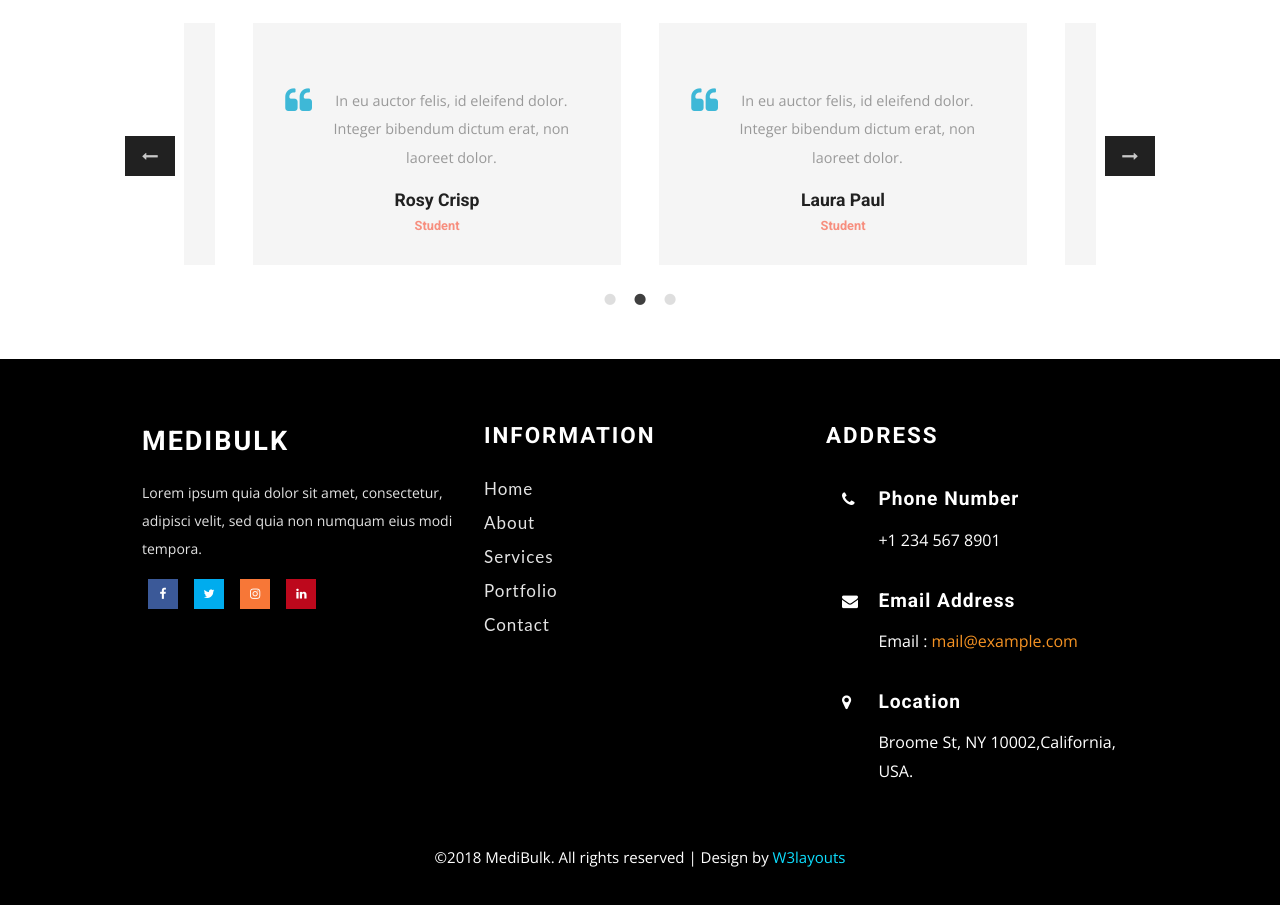
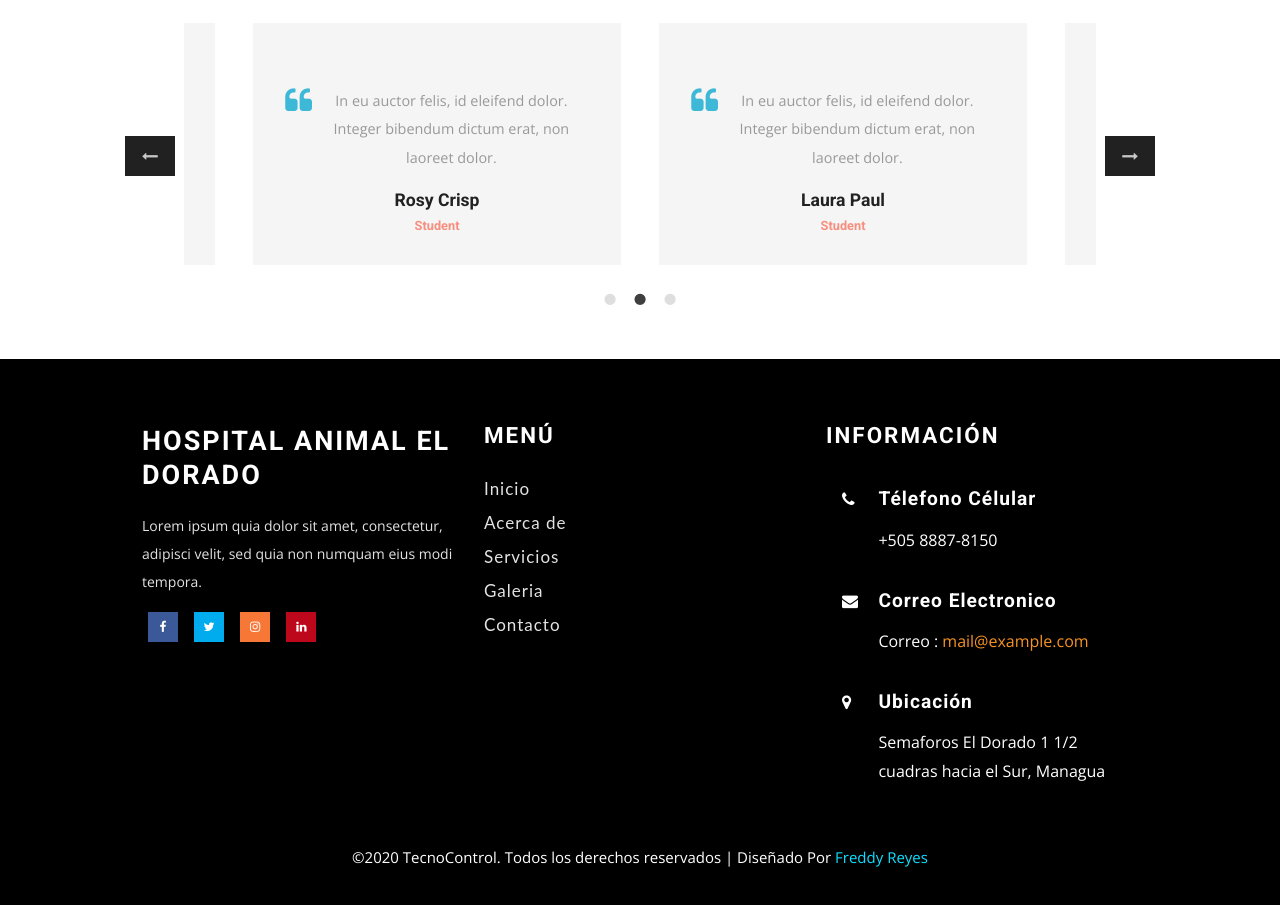
Before and after one commit to fredreyes/HAD, a plain HTML site: page services.html in a window 1280 px wide. Shown: the part 1885-2790 px from the top of the page. Drawn offline with nearby package versions, Linux system fonts and the light colour scheme.

Commit message:
Servicios Actualizacion

```diff
--- a/css/style.css
+++ b/css/style.css
@@ -231,6 +231,12 @@ label{
     height: 760px!important;
 }
 
+.banner3 {
+    background: url(../images/fondocuatro.jpg)no-repeat center 0px;
+    background-size: cover;
+    height: 760px!important;
+}
+
 /*--header--*/
 /*-- banner --*/
 .banner-header .header{
@@ -970,7 +976,7 @@ div#services {
     color: #fff;
 }
 .offer {
-    background: url(../images/sp2.jpg) no-repeat 0px 0px;
+    background: url(../images/sp3.jpg) no-repeat 0px 0px;
     background-size: cover;
     -webkit-background-size: cover;
     -moz-background-size: cover;
--- a/services.html
+++ b/services.html
@@ -22,7 +22,7 @@ Smartphone Compatible web template, free webdesigns for Nokia, Samsung, LG, Sony
 
 <body>
 
-<div class="banner-header banner2">
+<div class="banner-header banner3">
 	<div class="banner-dott1">
 		<!--header-->
 		<div class="header">
@@ -220,7 +220,7 @@ Smartphone Compatible web template, free webdesigns for Nokia, Samsung, LG, Sony
 	<div class="container">
 	<div class="footer_agile_inner_info_w3l">
 		<div class="col-md-4 footer-left">
-			<h2><a href="index.html">MediBulk </a></h2>
+			<h2><a href="index.html">Hospital Animal El Dorado </a></h2>
 			<p>Lorem ipsum quia dolor
 			sit amet, consectetur, adipisci velit, sed quia non
 			numquam eius modi tempora.</p>
@@ -242,28 +242,28 @@ Smartphone Compatible web template, free webdesigns for Nokia, Samsung, LG, Sony
 		<div class="col-md-4 footer-right">
 			<div class="sign-grds">
 				<div class="sign-gd">
-					<h4>Information </h4>
+					<h4>Menú</h4>
 					<ul>
-						 <li><a href="index.html" class="active">Home</a></li>
-        <li><a href="about.html" >About</a></li>
-        <li><a href="services.html"> Services</a></li>
-		<li><a href="gallery.html">Portfolio</a></li>
-		<li><a href="contact.html">Contact</a></li>
+						 <li><a href="index.html" class="active">Inicio</a></li>
+        <li><a href="about.html" >Acerca de</a></li>
+        <li><a href="services.html"> Servicios</a></li>
+		<li><a href="gallery.html">Galeria</a></li>
+		<li><a href="contact.html">Contacto</a></li>
 
 					</ul>
 				</div>
 				</div>
 			</div>
 				<div class="col-md-4 sign-gd-two">
-					<h4>Address</h4>
+					<h4>Información</h4>
 					<div class="w3-address">
 						<div class="w3-address-grid">
 							<div class="w3-address-left">
 								<i class="fa fa-phone" aria-hidden="true"></i>
 							</div>
 							<div class="w3-address-right">
-								<h6>Phone Number</h6>
-								<p>+1 234 567 8901</p>
+								<h6>Télefono Célular</h6>
+								<p>+505 8887-8150</p>
 							</div>
 							<div class="clearfix"> </div>
 						</div>
@@ -272,8 +272,8 @@ Smartphone Compatible web template, free webdesigns for Nokia, Samsung, LG, Sony
 								<i class="fa fa-envelope" aria-hidden="true"></i>
 							</div>
 							<div class="w3-address-right">
-								<h6>Email Address</h6>
-								<p>Email :<a href="mailto:example@email.com"> mail@example.com</a></p>
+								<h6>Correo Electronico</h6>
+								<p>Correo :<a href="mailto:example@email.com"> mail@example.com</a></p>
 							</div>
 							<div class="clearfix"> </div>
 						</div>
@@ -282,9 +282,8 @@ Smartphone Compatible web template, free webdesigns for Nokia, Samsung, LG, Sony
 								<i class="fa fa-map-marker" aria-hidden="true"></i>
 							</div>
 							<div class="w3-address-right">
-								<h6>Location</h6>
-								<p>Broome St, NY 10002,California, USA.
-
+								<h6>Ubicación</h6>
+								<p>Semaforos El Dorado 1 1/2 cuadras hacia el Sur, Managua
 								</p>
 							</div>
 
@@ -296,7 +295,7 @@ Smartphone Compatible web template, free webdesigns for Nokia, Samsung, LG, Sony
 
 		<div class="clearfix"></div>
 
-		<p class="copy-right">&copy;2018 MediBulk. All rights reserved | Design by <a href="http://w3layouts.com/">W3layouts</a></p>
+		<p class="copy-right">&copy;2020 TecnoControl. Todos los derechos reservados | Diseñado Por <a href="https://www.facebook.com/Freddrey9">Freddy Reyes</a></p>
 	</div>
 </div>
 </div>
```
Also changed, not shown: 1 other file.
